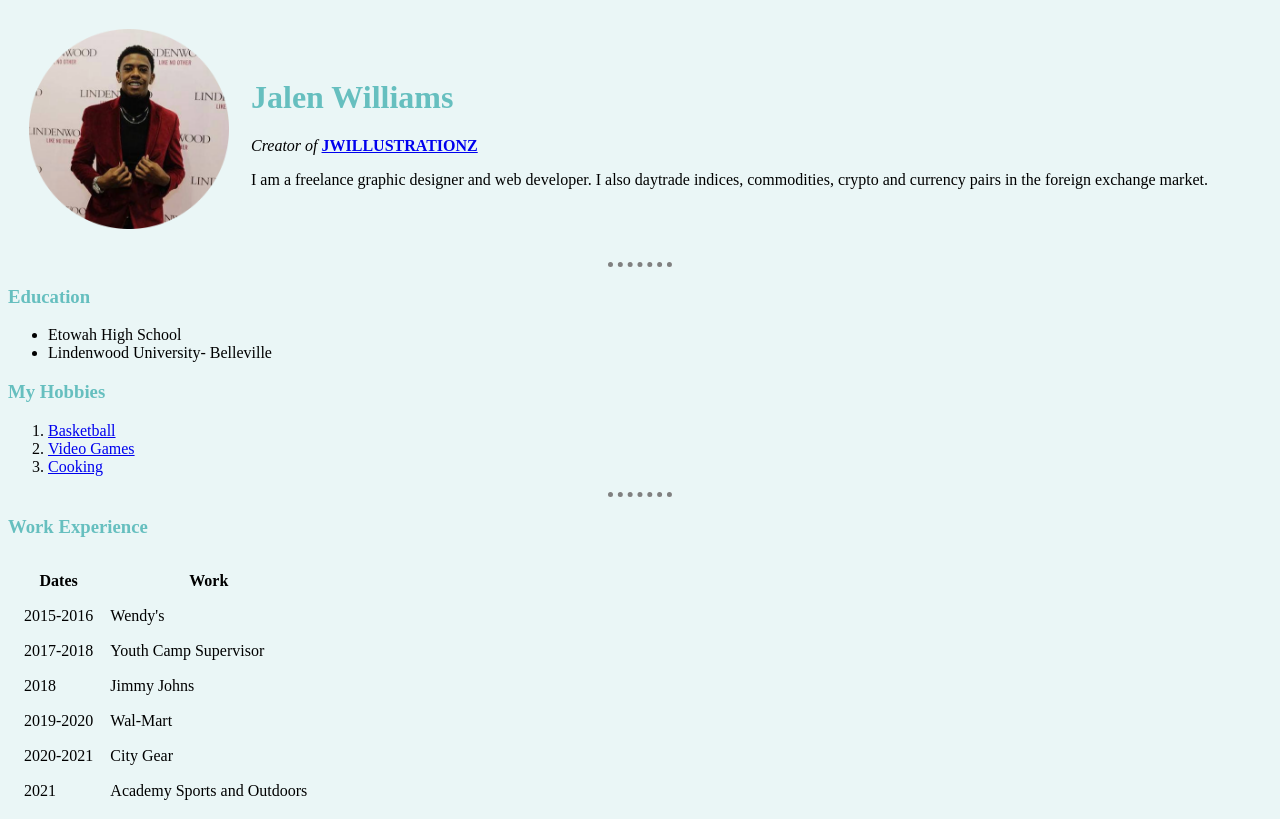
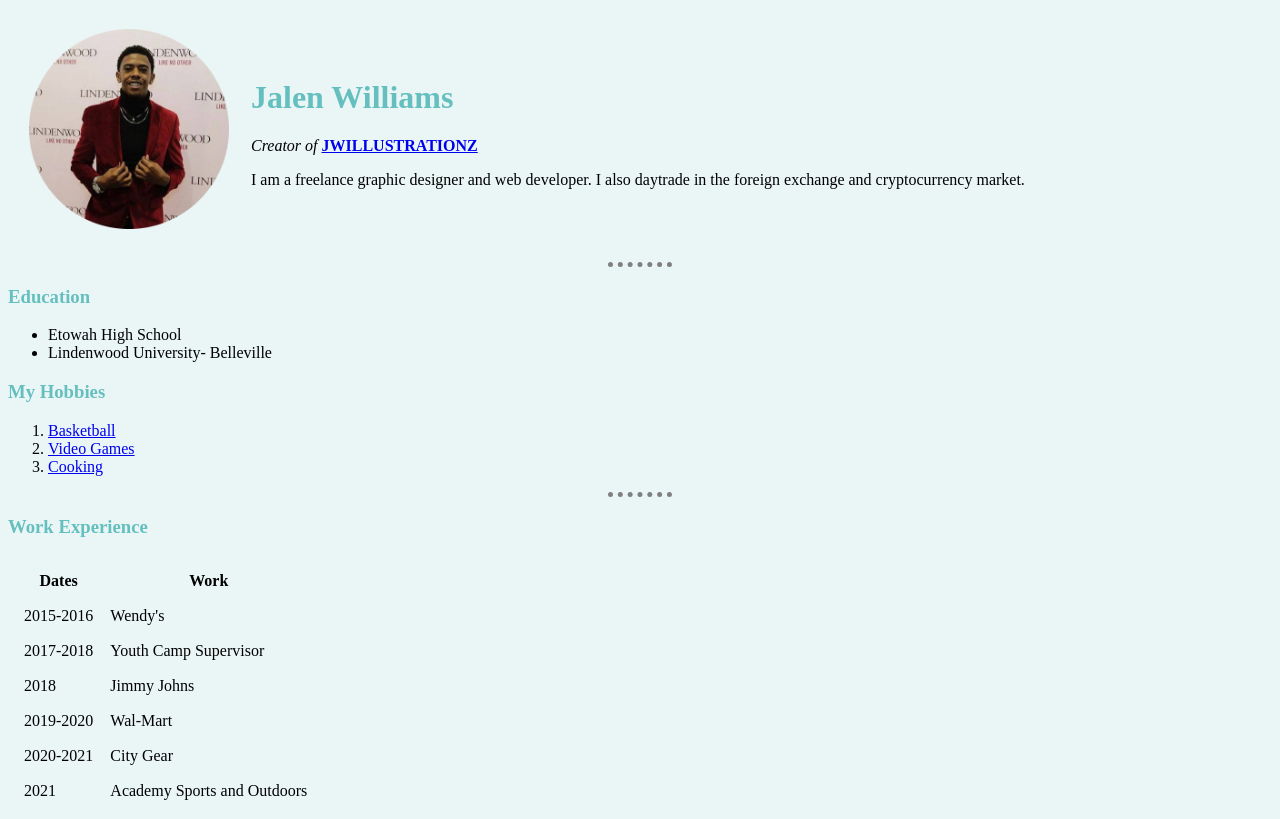
Before and after one commit to jwill4prez/cv, a plain HTML site: page index.html in a window 1280 px wide. Shown: the top 819 px of the page. Drawn offline with Linux system fonts and the light colour scheme.

Commit message:
Add files via upload

```diff
--- a/index.html
+++ b/index.html
@@ -13,7 +13,7 @@
   <td><img src="images/jwill suit-modified.png" width="200" height="200" alt="Jalen's profile picture"></td>
   <td><h1>Jalen Williams</h1>
   <p><em>Creator of </em><a href="http://www.jwillustrationz.weebly.com"><strong>JWILLUSTRATIONZ</strong></a></p>
-  <p>I am a freelance graphic designer and web developer. I also daytrade indices, commodities, crypto and currency pairs in the foreign exchange market.</p>
+  <p>I am a freelance graphic designer and web developer. I also daytrade in the foreign exchange and cryptocurrency market.</p>
   </td>
   </tr>
   </table>
```
